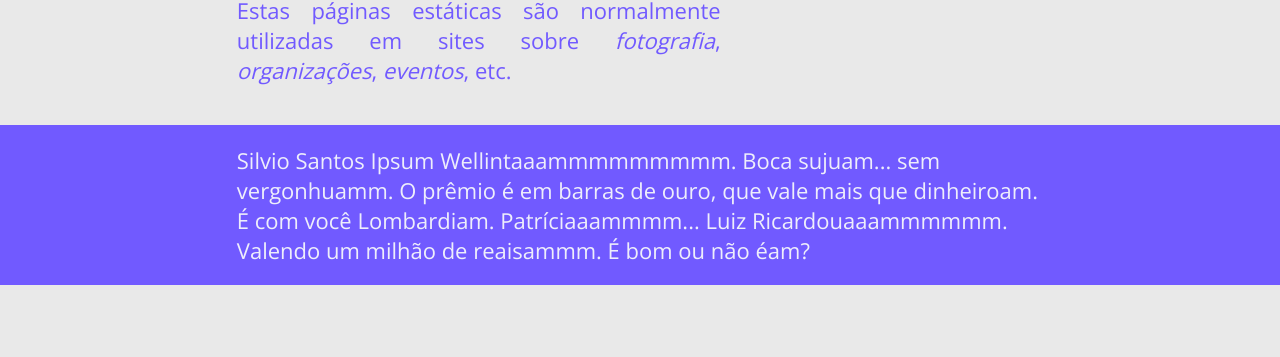
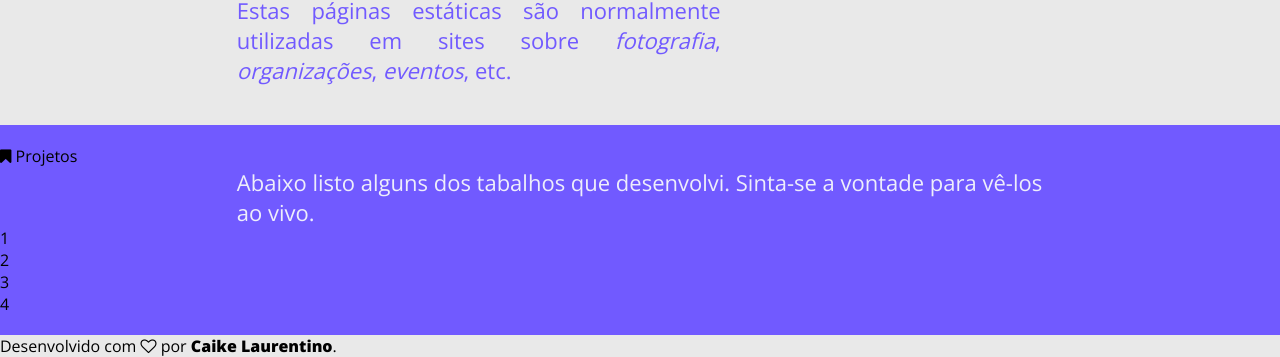
Before and after one commit to caike72/flexwebsite, a plain HTML site: page index.html in a window 1280 px wide. Shown: the part 998-1355 px from the top of the page. Before the commit the page ends 1283 px from the top, so only its background shows below. Drawn offline with nearby package versions, Linux system fonts and the light colour scheme; files whose address does not match are found by name.

Commit message:
adicionada a área de projetos

```diff
--- a/index.html
+++ b/index.html
@@ -45,27 +45,26 @@
             <br>
             Por ainda ser novo no ramo, estou trabalhando apenas com essas duas bases, o que possibilita, em primeiro momento, somente a criação de <strong>páginas estáticas</strong>. Estas páginas estáticas são normalmente utilizadas em sites sobre <i>fotografia</i>, <i>organizações</i>, <i>eventos</i>, etc.
             </p>
-
-
-
-
                 <img src="img/html5_css3.png">
         </div>
 
         <div id="conteudo2">
-
+        <div id="projetos"><i class="fa fa-bookmark" aria-hidden="true"></i> Projetos</div>
             <p>
-                Silvio Santos Ipsum Wellintaaammmmmmmmm. Boca sujuam... sem vergonhuamm. O prêmio é em barras de ouro, que vale mais que dinheiroam. É com você Lombardiam. Patríciaaammmm... Luiz Ricardouaaammmmmm. Valendo um milhão de reaisammm. É bom ou não éam?
+                Abaixo listo alguns dos tabalhos que desenvolvi. Sinta-se a vontade para vê-los ao vivo.
             </p>
-
-
-        </div>
+            <section class="container flex">
+                <div class="item">1</div>
+                <div class="item">2</div>
+                <div class="item">3</div>
+                <div class="item">4</div>
+            </section>
+    </div>
 
         <!-- RODAPÉ -->
 
         <div id="footer">
-
-
+            Desenvolvido com <i class="fa fa-heart-o" aria-hidden="true"></i> por <strong>Caike Laurentino</strong>.
     </div>
 
 </div>
```
